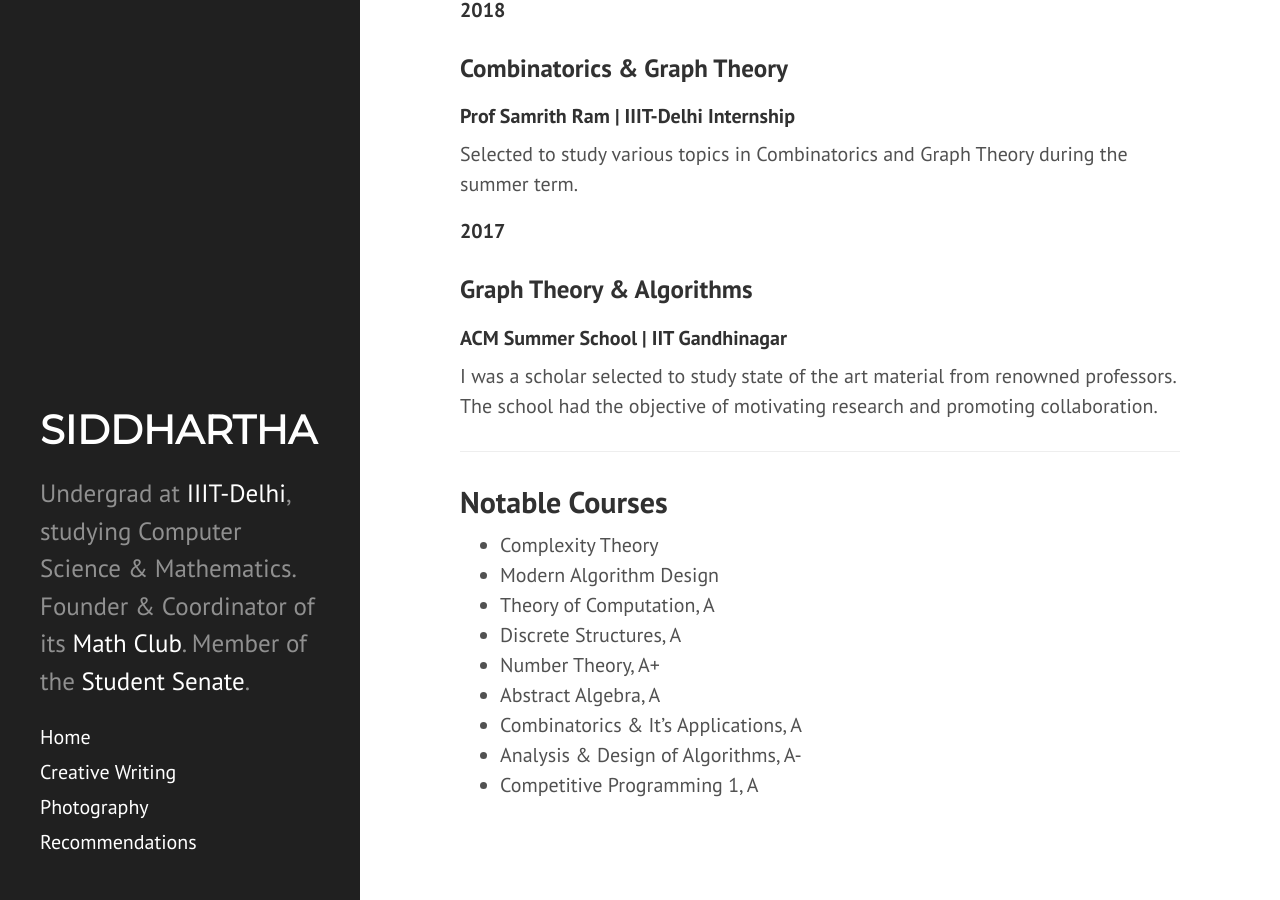
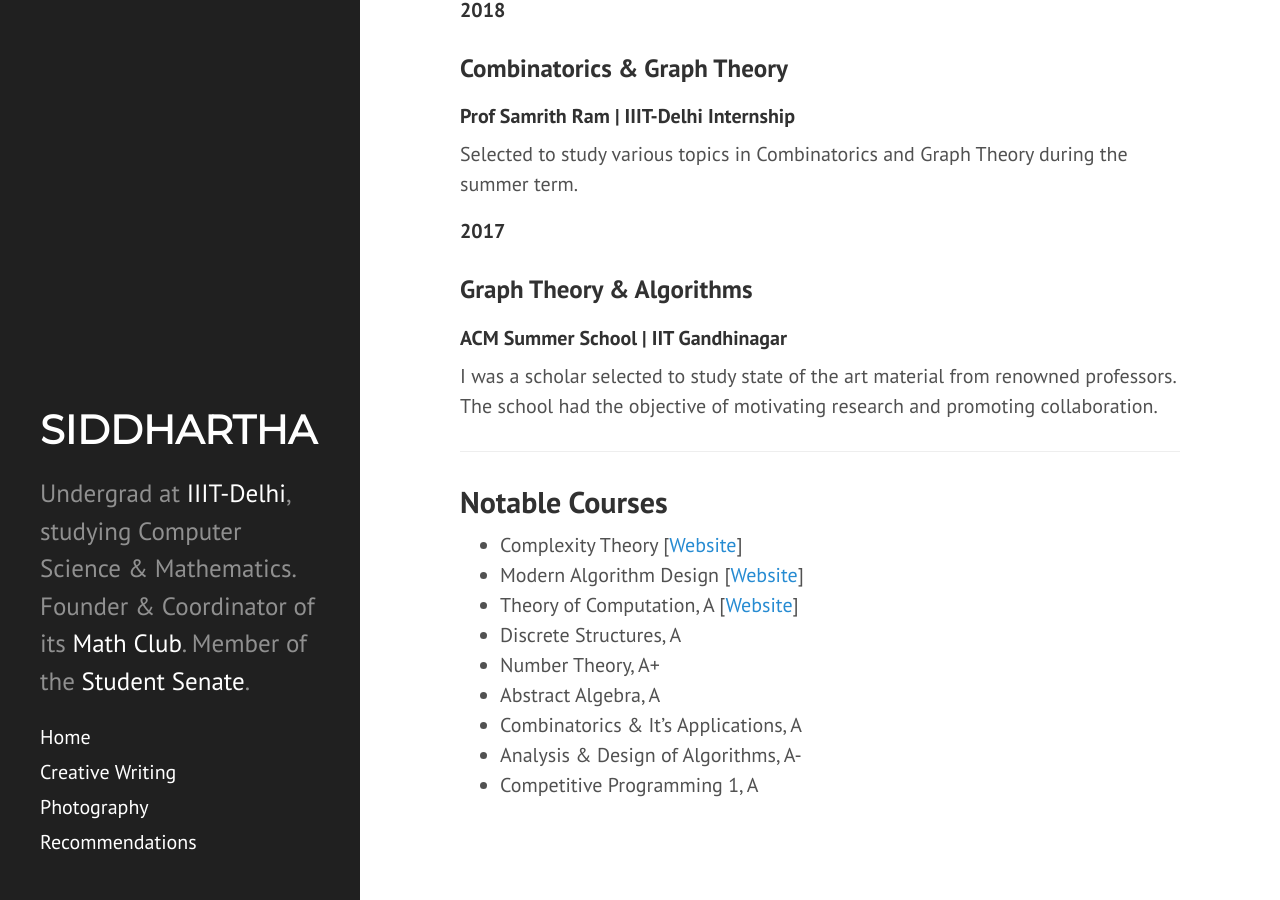
Before and after one commit to siddjai/siddjai.github.io, a Jekyll site: the page built from index.md, in a window 1280 px wide and 900 px high, scrolled down 1458 px. Built offline with Jekyll 4.4.1, drawn with Linux system fonts in a browser that asks for light colours; nearby versions of some CDN libraries.

Commit message:
Added website links to courses

```diff
--- a/index.md
+++ b/index.md
@@ -55,9 +55,9 @@ ___
 Notable Courses
 ------
 
- - Complexity Theory
- - Modern Algorithm Design
- - Theory of Computation, A
+ - Complexity Theory [[Website](https://sites.google.com/a/iiitd.ac.in/cse621m18/)]
+ - Modern Algorithm Design [[Website](https://sites.google.com/a/iiitd.ac.in/mad18/home)]
+ - Theory of Computation, A [[Website](https://sites.google.com/a/iiitd.ac.in/cse322-w17/)]
  - Discrete Structures, A
  - Number Theory, A+
  - Abstract Algebra, A
```
